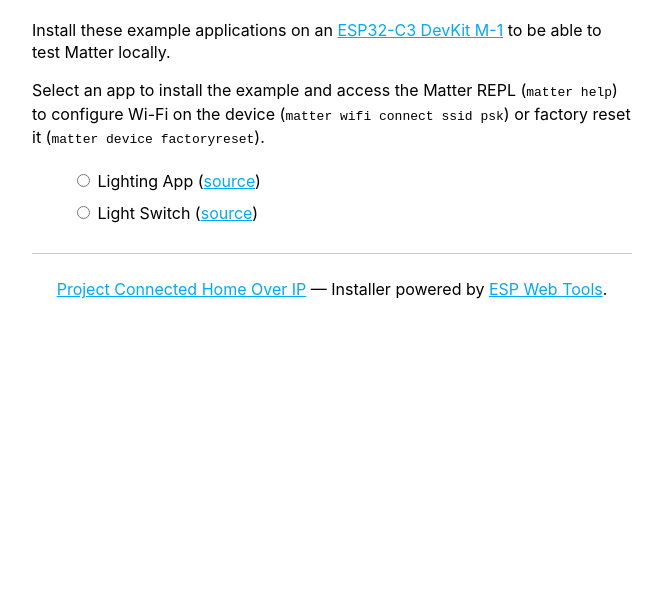
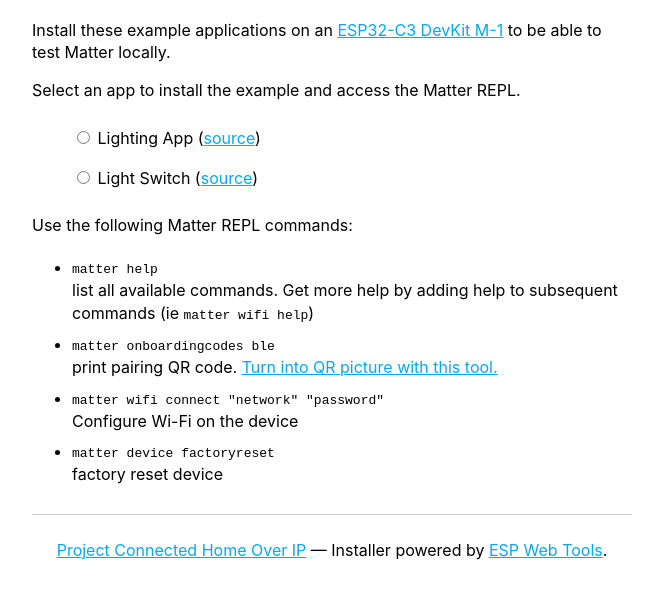
Before and after one commit to NabuCasa/matter-example-apps, a plain HTML site: page index.html in a window 1280 px wide. Shown: the part 81-680 px from the top of the page, without its empty margins (308-970 px from the left). Drawn offline with Linux system fonts and the light colour scheme.

Commit message:
Document REPL commands

```diff
--- a/index.html
+++ b/index.html
@@ -43,6 +43,9 @@
       .content pre {
         max-width: 100%;
         overflow-y: scroll;
+      }
+      li {
+        padding: 4px 0;
       }
       .footer {
         margin-top: 24px;
@@ -90,10 +93,8 @@
         >
         to be able to test Matter locally.
       </p>
-      <p>
-        Select an app to install the example and access the Matter REPL (<code>matter help</code>) to
-        configure Wi-Fi on the device (<code>matter wifi connect ssid psk</code>) or factory reset it (<code>matter device factoryreset</code>).
-      </p>
+      <p>Select an app to install the example and access the Matter REPL.</p>
+
       <ul class="radios">
         <li>
           <label>
@@ -126,6 +127,31 @@
         <esp-web-install-button class="invisible"></esp-web-install-button>
       </p>
 
+      <p>Use the following Matter REPL commands:</p>
+      <ul>
+        <li>
+          <code>matter help</code><br />
+          list all available commands. Get more help by adding help to
+          subsequent commands (ie
+          <code>matter wifi help</code>)
+        </li>
+        <li>
+          <code>matter onboardingcodes ble</code><br />
+          print pairing QR code.
+          <a href="https://dhrishi.github.io/connectedhomeip/qrcode.html"
+            >Turn into QR picture with this tool.</a
+          >
+        </li>
+        <li>
+          <code>matter wifi connect "network" "password"</code><br />
+          Configure Wi-Fi on the device
+        </li>
+        <li>
+          <code>matter device factoryreset</code><br />
+          factory reset device
+        </li>
+      </ul>
+
       <div class="footer">
         <a href="https://github.com/project-chip/connectedhomeip"
           >Project Connected Home Over IP</a
```
